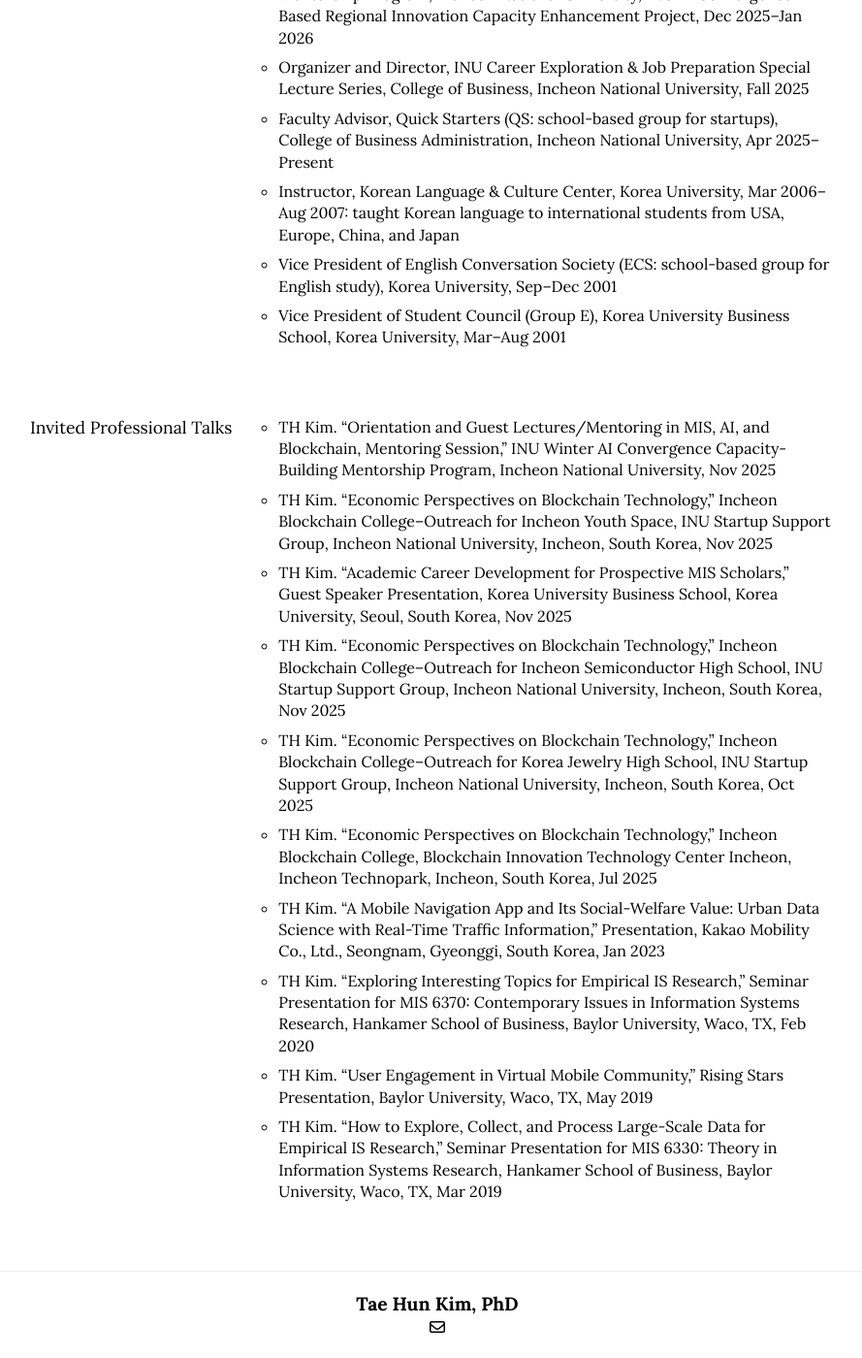
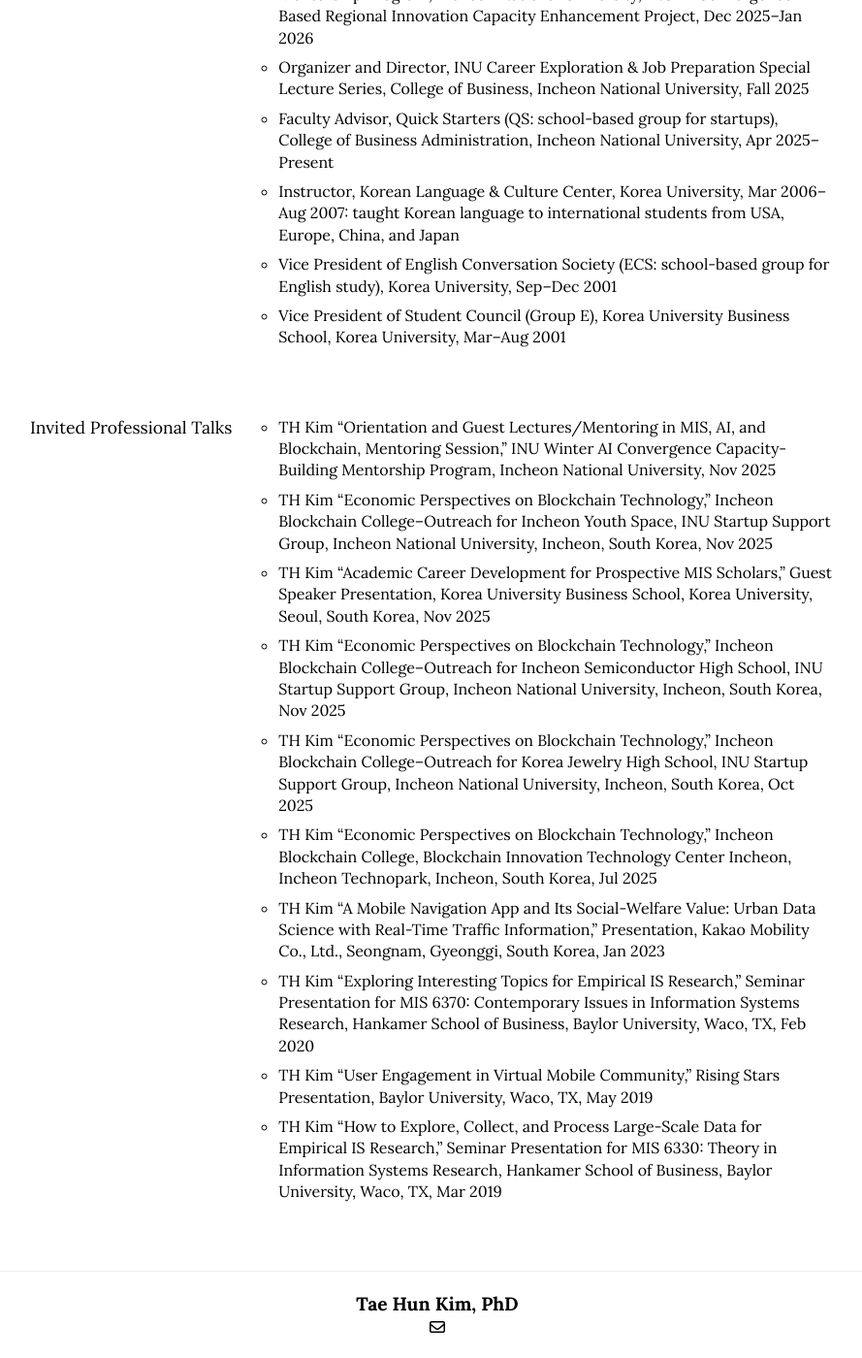
Before and after one commit to istaehun/taehun, a Jekyll site: the page built from engagement.html, in a window 1280 px wide and 1400 px high, scrolled down 5184 px. Shown: the whole window at 97% size, without its empty margins (189-1078 px from the left). Built offline with Jekyll 4.4.1, drawn with Linux system fonts in a browser that asks for light colours; nearby versions of some CDN libraries.

Commit message:
Update engagement.yml

```diff
--- a/_data/engagement.yml
+++ b/_data/engagement.yml
@@ -124,13 +124,13 @@ engagements:
   -
     title: Invited Professional Talks
     list:
-      - "TH Kim. “Orientation and Guest Lectures/Mentoring in MIS, AI, and Blockchain, Mentoring Session,” INU Winter AI Convergence Capacity-Building Mentorship Program, Incheon National University, Nov 2025"
-      - "TH Kim. “Economic Perspectives on Blockchain Technology,” Incheon Blockchain College–Outreach for Incheon Youth Space, INU Startup Support Group, Incheon National University, Incheon, South Korea, Nov 2025"
-      - "TH Kim. “Academic Career Development for Prospective MIS Scholars,” Guest Speaker Presentation, Korea University Business School, Korea University, Seoul, South Korea, Nov 2025"
-      - "TH Kim. “Economic Perspectives on Blockchain Technology,” Incheon Blockchain College–Outreach for Incheon Semiconductor High School, INU Startup Support Group, Incheon National University, Incheon, South Korea, Nov 2025"
-      - "TH Kim. “Economic Perspectives on Blockchain Technology,” Incheon Blockchain College–Outreach for Korea Jewelry High School, INU Startup Support Group, Incheon National University, Incheon, South Korea, Oct 2025"
-      - "TH Kim. “Economic Perspectives on Blockchain Technology,” Incheon Blockchain College, Blockchain Innovation Technology Center Incheon, Incheon Technopark, Incheon, South Korea, Jul 2025"
-      - "TH Kim. “A Mobile Navigation App and Its Social-Welfare Value: Urban Data Science with Real-Time Traffic Information,” Presentation, Kakao Mobility Co., Ltd., Seongnam, Gyeonggi, South Korea, Jan 2023"
-      - "TH Kim. “Exploring Interesting Topics for Empirical IS Research,” Seminar Presentation for MIS 6370: Contemporary Issues in Information Systems Research, Hankamer School of Business, Baylor University, Waco, TX, Feb 2020"
-      - "TH Kim. “User Engagement in Virtual Mobile Community,” Rising Stars Presentation, Baylor University, Waco, TX, May 2019"
-      - "TH Kim. “How to Explore, Collect, and Process Large-Scale Data for Empirical IS Research,” Seminar Presentation for MIS 6330: Theory in Information Systems Research, Hankamer School of Business, Baylor University, Waco, TX, Mar 2019"
+      - "TH Kim “Orientation and Guest Lectures/Mentoring in MIS, AI, and Blockchain, Mentoring Session,” INU Winter AI Convergence Capacity-Building Mentorship Program, Incheon National University, Nov 2025"
+      - "TH Kim “Economic Perspectives on Blockchain Technology,” Incheon Blockchain College–Outreach for Incheon Youth Space, INU Startup Support Group, Incheon National University, Incheon, South Korea, Nov 2025"
+      - "TH Kim “Academic Career Development for Prospective MIS Scholars,” Guest Speaker Presentation, Korea University Business School, Korea University, Seoul, South Korea, Nov 2025"
+      - "TH Kim “Economic Perspectives on Blockchain Technology,” Incheon Blockchain College–Outreach for Incheon Semiconductor High School, INU Startup Support Group, Incheon National University, Incheon, South Korea, Nov 2025"
+      - "TH Kim “Economic Perspectives on Blockchain Technology,” Incheon Blockchain College–Outreach for Korea Jewelry High School, INU Startup Support Group, Incheon National University, Incheon, South Korea, Oct 2025"
+      - "TH Kim “Economic Perspectives on Blockchain Technology,” Incheon Blockchain College, Blockchain Innovation Technology Center Incheon, Incheon Technopark, Incheon, South Korea, Jul 2025"
+      - "TH Kim “A Mobile Navigation App and Its Social-Welfare Value: Urban Data Science with Real-Time Traffic Information,” Presentation, Kakao Mobility Co., Ltd., Seongnam, Gyeonggi, South Korea, Jan 2023"
+      - "TH Kim “Exploring Interesting Topics for Empirical IS Research,” Seminar Presentation for MIS 6370: Contemporary Issues in Information Systems Research, Hankamer School of Business, Baylor University, Waco, TX, Feb 2020"
+      - "TH Kim “User Engagement in Virtual Mobile Community,” Rising Stars Presentation, Baylor University, Waco, TX, May 2019"
+      - "TH Kim “How to Explore, Collect, and Process Large-Scale Data for Empirical IS Research,” Seminar Presentation for MIS 6330: Theory in Information Systems Research, Hankamer School of Business, Baylor University, Waco, TX, Mar 2019"
```
